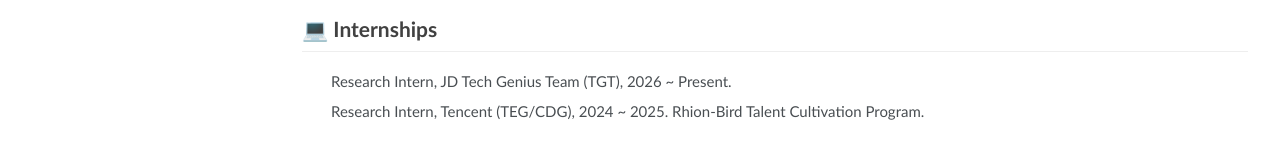
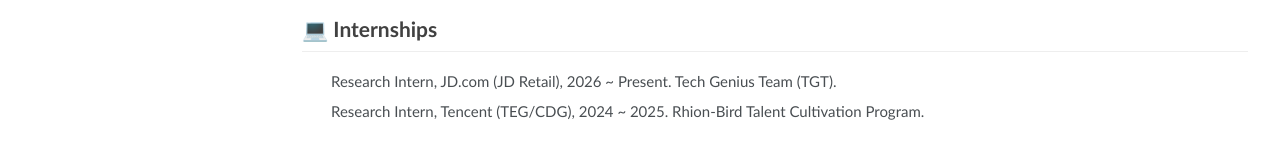
Before and after one commit to DuoLife-QNL/academic-homepage, a Next.js app: page / in a window 1280 px wide. Shown: the part 947-1096 px from the top of the page. Built offline with nearby package versions, Linux system fonts and the light colour scheme.

Commit message:
Clarify JD Retail internship

```diff
--- a/app/page.tsx
+++ b/app/page.tsx
@@ -279,7 +279,8 @@
             <h2>💻 Internships</h2>
             <ul className="plain-list">
               <li>
-                Research Intern, JD Tech Genius Team (TGT), 2026 ~ Present.
+                Research Intern, JD.com (JD Retail), 2026 ~ Present. Tech Genius
+                Team (TGT).
               </li>
               <li>
                 Research Intern, Tencent (TEG/CDG), 2024 ~ 2025. Rhion-Bird
```
Also changed, not shown: 1 other file (tests, documents, lock files or other folders).
